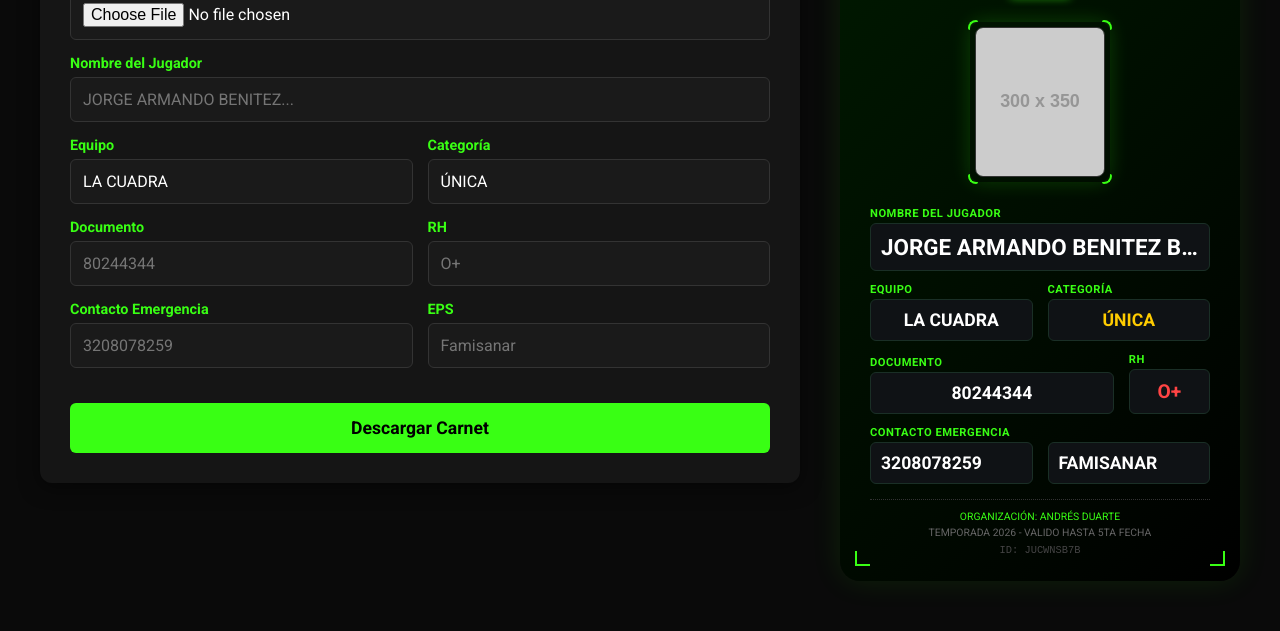
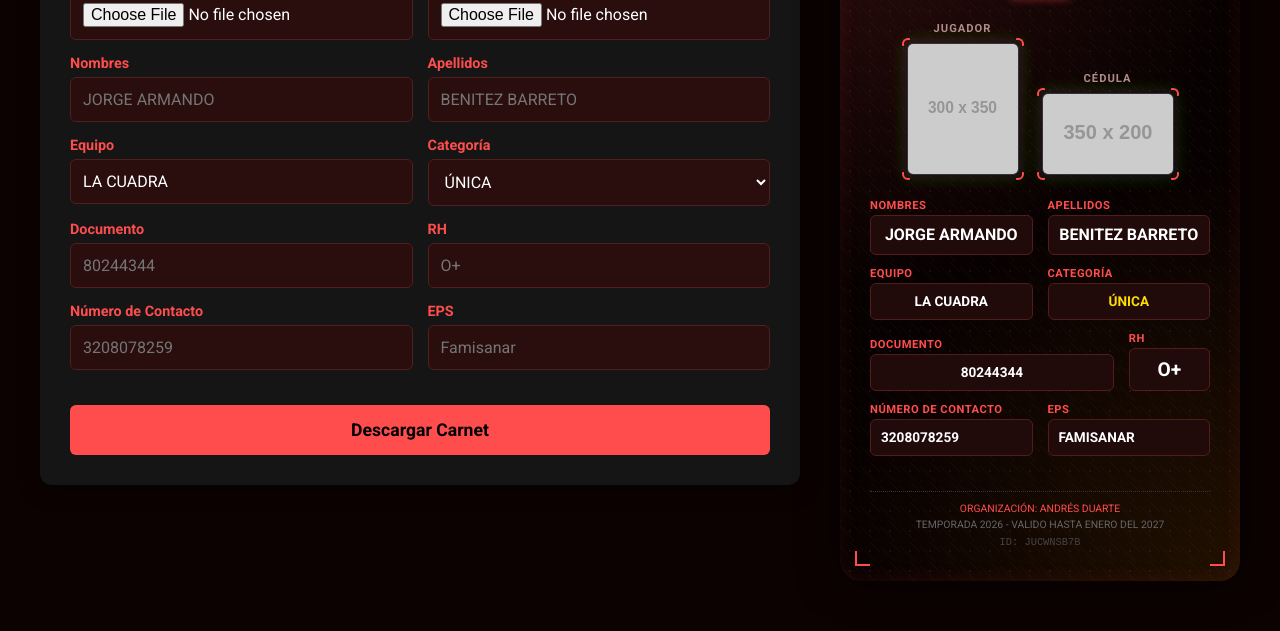
Before and after one commit to Jorge192431/football-id-card, a plain HTML site: page index.html in a window 1280 px wide. Shown: the part 169-800 px from the top of the page. Drawn offline with Linux system fonts and the light colour scheme; placeholder pictures from the web are drawn by us; a web font is replaced by a local one.

Commit message:
Version final

```diff
--- a/index.html
+++ b/index.html
@@ -1,31 +1,47 @@
 <!DOCTYPE html>
 <html lang="es">
+
 <head>
     <meta charset="UTF-8">
     <meta name="viewport" content="width=device-width, initial-scale=1.0">
     <title>Generador Carnet - Los Pinos A.D.</title>
     <link rel="preconnect" href="https://fonts.googleapis.com">
     <link rel="preconnect" href="https://fonts.gstatic.com" crossorigin>
-    <link href="https://fonts.googleapis.com/css2?family=Agency+FB:wght@700&family=Roboto:wght@400;700&display=swap" rel="stylesheet">
+    <link href="https://fonts.googleapis.com/css2?family=Agency+FB:wght@700&family=Roboto:wght@400;700&display=swap"
+        rel="stylesheet">
     <link rel="stylesheet" href="styles.css">
     <script src="https://html2canvas.hertzen.com/dist/html2canvas.min.js"></script>
 </head>
+
 <body>
     <div class="app-container">
         <!-- Form Section -->
         <div class="form-section">
             <h1>Datos del Jugador</h1>
 
+            <div class="form-row">
                 <div class="form-group">
                     <label for="photoUpload">Foto del Jugador</label>
                     <input type="file" id="photoUpload" accept="image/*">
                 </div>
-
                 <div class="form-group">
-                <label for="playerName">Nombre del Jugador</label>
-                <input type="text" id="playerName" placeholder="JORGE ARMANDO BENITEZ...">
+                    <label for="idPhotoUpload">Foto Cédula</label>
+                    <input type="file" id="idPhotoUpload" accept="image/*">
+                </div>
             </div>
 
+
+
+            <div class="form-row">
+                <div class="form-group">
+                    <label for="playerName">Nombres</label>
+                    <input type="text" id="playerName" placeholder="JORGE ARMANDO">
+                </div>
+                <div class="form-group">
+                    <label for="playerLastName">Apellidos</label>
+                    <input type="text" id="playerLastName" placeholder="BENITEZ BARRETO">
+                </div>
+            </div>
             <div class="form-row">
                 <div class="form-group">
                     <label for="teamName">Equipo</label>
@@ -33,7 +49,10 @@
                 </div>
                 <div class="form-group">
                     <label for="category">Categoría</label>
-                    <input type="text" id="category" value="ÚNICA">
+                    <select id="category">
+                        <option value="ÚNICA">ÚNICA</option>
+                        <option value="MASTER">MASTER</option>
+                    </select>
                 </div>
             </div>
 
@@ -50,7 +69,7 @@
 
             <div class="form-row">
                 <div class="form-group">
-                    <label for="emergencyContact">Contacto Emergencia</label>
+                    <label for="emergencyContact">Número de Contacto</label>
                     <input type="text" id="emergencyContact" placeholder="3208078259">
                 </div>
                 <div class="form-group">
@@ -79,9 +98,12 @@
                     <div class="green-bar"></div>
                 </div>
 
-                <div class="photo-container">
+                <div class="photos-wrapper">
+                    <div class="photo-container player-photo">
+                        <label>JUGADOR</label>
                         <div class="photo-frame">
-                        <img id="cardPhoto" src="https://via.placeholder.com/300x350/333333/cccccc?text=FOTO" alt="Foto Jugador">
+                            <img id="cardPhoto" src="https://via.placeholder.com/300x350/333333/cccccc?text=FOTO"
+                                alt="Foto Jugador">
                             <div class="photo-corner top-left"></div>
                             <div class="photo-corner top-right"></div>
                             <div class="photo-corner bottom-left"></div>
@@ -89,11 +111,32 @@
                         </div>
                     </div>
 
+                    <div class="photo-container id-photo">
+                        <label>CÉDULA</label>
+                        <div class="photo-frame landscape">
+                            <img id="cardIdPhoto" src="https://via.placeholder.com/350x200/333333/cccccc?text=CEDULA"
+                                alt="Foto Cédula">
+                            <div class="photo-corner top-left"></div>
+                            <div class="photo-corner top-right"></div>
+                            <div class="photo-corner bottom-left"></div>
+                            <div class="photo-corner bottom-right"></div>
+                        </div>
+                    </div>
+                </div>
+
                 <div class="card-details">
-                    <div class="detail-group">
-                        <label>NOMBRE DEL JUGADOR</label>
+                    <div class="detail-row">
+                        <div class="detail-group half">
+                            <label>NOMBRES</label>
                             <div class="field-box name-box">
-                            <span id="displayPlayerName">JORGE ARMANDO BENITEZ BARC...</span>
+                                <span id="displayPlayerName">JORGE ARMANDO</span>
+                            </div>
+                        </div>
+                        <div class="detail-group half">
+                            <label>APELLIDOS</label>
+                            <div class="field-box name-box">
+                                <span id="displayPlayerLastName">BENITEZ BARRETO</span>
+                            </div>
                         </div>
                     </div>
 
@@ -129,12 +172,13 @@
 
                     <div class="detail-row">
                         <div class="detail-group half">
-                            <label>CONTACTO EMERGENCIA</label>
+                            <label>NÚMERO DE CONTACTO</label>
                             <div class="field-box">
                                 <span id="displayEmergencyContact">3208078259</span>
                             </div>
                         </div>
-                        <div class="detail-group half no-label-space">
+                        <div class="detail-group half">
+                            <label>EPS</label>
                             <div class="field-box">
                                 <span id="displayEps">Famisanar</span>
                             </div>
@@ -146,7 +190,7 @@
                     <div class="dotted-line"></div>
                     <div class="footer-info">
                         <p class="org-name">ORGANIZACIÓN: ANDRÉS DUARTE</p>
-                        <p class="season-info">TEMPORADA 2026 - VALIDO HASTA 5TA FECHA</p>
+                        <p class="season-info">TEMPORADA 2026 - VALIDO HASTA ENERO DEL 2027</p>
                         <p class="card-id">ID: JUCWNSB7B</p>
                     </div>
                 </div>
@@ -155,4 +199,5 @@
     </div>
     <script src="script.js"></script>
 </body>
+
 </html>
--- a/script.js
+++ b/script.js
@@ -1,6 +1,7 @@
 // Map inputs to display elements
 const fields = [
     { input: 'playerName', display: 'displayPlayerName' },
+    { input: 'playerLastName', display: 'displayPlayerLastName' },
     { input: 'teamName', display: 'displayTeamName' },
     { input: 'category', display: 'displayCategory' },
     { input: 'documentId', display: 'displayDocumentId' },
@@ -42,6 +43,23 @@ photoInput.addEventListener('change', function (e) {
     }
 });
 
+// ID Photo upload handling
+const idPhotoInput = document.getElementById('idPhotoUpload');
+const cardIdPhoto = document.getElementById('cardIdPhoto');
+
+idPhotoInput.addEventListener('change', function (e) {
+    const file = e.target.files[0];
+    if (file) {
+        const reader = new FileReader();
+        reader.onload = function (e) {
+            cardIdPhoto.src = e.target.result;
+        }
+        reader.readAsDataURL(file);
+    }
+});
+
+
+
 // Download functionality
 document.getElementById('downloadBtn').addEventListener('click', () => {
     const cardElement = document.getElementById('idCard');
--- a/styles.css
+++ b/styles.css
@@ -1,16 +1,21 @@
 :root {
-    --bg-color: #0a0a0a;
-    --card-bg: #050505;
-    --neon-green: #39FF14;
-    --dark-green: #0a2e0a;
-    --text-white: #ffffff;
-    --text-gray: #888888;
-    --input-bg: #1a1a1a;
-    --input-border: #333333;
-    --field-bg: #0f1215;
-    --field-border: #1a2f26;
-    --highlight-yellow: #ffcc00;
-    --highlight-red: #ff4444;
+    --bg-color: #0d0202;
+    /* Dark reddish black */
+    --card-bg: #0a0101;
+    --neon-green: #ff4d4d;
+    /* Softer Neon Red */
+    --neon-accent: #ff9900;
+    /* Orange/Gold Accent */
+    --dark-green: #33000a;
+    --text-white: #ffecec;
+    --text-gray: #b08c8c;
+    --input-bg: #2a0d0d;
+    --input-border: #521e1e;
+    --field-bg: #200a0a;
+    --field-border: #521c1c;
+    --highlight-yellow: #ffdd00;
+    --highlight-red: #ffffff;
+    /* White for contrast */
 }
 
 * {
@@ -46,7 +51,7 @@ body {
     background: #151515;
     padding: 30px;
     border-radius: 12px;
-    box-shadow: 0 4px 20px rgba(0,0,0,0.5);
+    box-shadow: 0 4px 20px rgba(0, 0, 0, 0.5);
     height: fit-content;
 }
 
@@ -75,7 +80,8 @@ label {
     font-weight: bold;
 }
 
-input {
+input,
+select {
     width: 100%;
     padding: 12px;
     background: var(--input-bg);
@@ -86,7 +92,8 @@ input {
     transition: all 0.3s;
 }
 
-input:focus {
+input:focus,
+select:focus {
     border-color: var(--neon-green);
     outline: none;
     box-shadow: 0 0 5px rgba(57, 255, 20, 0.3);
@@ -121,12 +128,22 @@ input:focus {
 .id-card {
     width: 400px;
     height: 700px;
-    background: linear-gradient(135deg, #001a00 0%, #000000 100%);
+    background-color: #080101;
+    background-image:
+        /* Radial glow from top-left */
+        radial-gradient(circle at 0% 0%, rgba(255, 77, 77, 0.15) 0%, transparent 50%),
+        /* Radial glow from bottom-right */
+        radial-gradient(circle at 100% 100%, rgba(255, 150, 0, 0.1) 0%, transparent 50%),
+        /* Diagonal lines pattern */
+        repeating-linear-gradient(45deg, rgba(255, 255, 255, 0.03) 0px, rgba(255, 255, 255, 0.03) 1px, transparent 1px, transparent 10px),
+        /* Dots pattern */
+        radial-gradient(rgba(255, 255, 255, 0.05) 1px, transparent 1px);
+    background-size: 100% 100%, 100% 100%, 20px 20px, 20px 20px;
     border-radius: 20px;
     position: relative;
     padding: 30px;
     overflow: hidden;
-    box-shadow: 0 0 30px rgba(57, 255, 20, 0.1);
+    box-shadow: 0 0 40px rgba(0, 0, 0, 0.8), inset 0 0 20px rgba(255, 77, 77, 0.1);
     display: flex;
     flex-direction: column;
 }
@@ -141,10 +158,33 @@ input:focus {
     border-width: 0;
 }
 
-.top-left { top: 15px; left: 15px; border-top-width: 2px; border-left-width: 2px; }
-.top-right { top: 15px; right: 15px; border-top-width: 2px; border-right-width: 2px; }
-.bottom-left { bottom: 15px; left: 15px; border-bottom-width: 2px; border-left-width: 2px; }
-.bottom-right { bottom: 15px; right: 15px; border-bottom-width: 2px; border-right-width: 2px; }
+.top-left {
+    top: 15px;
+    left: 15px;
+    border-top-width: 2px;
+    border-left-width: 2px;
+}
+
+.top-right {
+    top: 15px;
+    right: 15px;
+    border-top-width: 2px;
+    border-right-width: 2px;
+}
+
+.bottom-left {
+    bottom: 15px;
+    left: 15px;
+    border-bottom-width: 2px;
+    border-left-width: 2px;
+}
+
+.bottom-right {
+    bottom: 15px;
+    right: 15px;
+    border-bottom-width: 2px;
+    border-right-width: 2px;
+}
 
 /* Header */
 .card-header {
@@ -178,45 +218,95 @@ input:focus {
     box-shadow: 0 0 10px var(--neon-green);
 }
 
-/* Photo */
+/* Photos Layout */
+.photos-wrapper {
+    display: flex;
+    justify-content: center;
+    gap: 15px;
+    margin-bottom: 20px;
+    align-items: flex-end;
+}
+
 .photo-container {
     display: flex;
-    justify-content: center;
-    margin-bottom: 25px;
+    flex-direction: column;
+    align-items: center;
+}
+
+.photo-container label {
+    font-size: 0.7rem;
+    margin-bottom: 4px;
+    color: var(--text-gray);
+    letter-spacing: 1px;
 }
 
 .photo-frame {
+    width: 120px;
+    height: 140px;
+    position: relative;
+    padding: 4px;
+    box-shadow: 0 0 15px rgba(57, 255, 20, 0.15);
+    border-radius: 8px;
+    background: rgba(255, 255, 255, 0.05);
+}
+
+.photo-frame.landscape {
     width: 140px;
-    height: 160px;
-    position: relative;
-    padding: 5px;
-    /* Soft glow around photo */
-    box-shadow: 0 0 20px rgba(57, 255, 20, 0.2);
-    border-radius: 10px;
+    height: 90px;
+    /* Cédula Aspect Ratio approx */
+    margin-bottom: 0;
 }
 
 .photo-frame img {
     width: 100%;
     height: 100%;
     object-fit: cover;
-    border-radius: 8px;
+    border-radius: 6px;
     border: 1px solid #333;
 }
 
 /* Specific rounded corners for photo frame decoration */
 .photo-corner {
     position: absolute;
-    width: 10px;
-    height: 10px;
+    width: 8px;
+    height: 8px;
     border-color: var(--neon-green);
     border-style: solid;
     border-width: 0;
-    border-radius: 2px;
+    border-radius: 1px;
 }
-.photo-frame .top-left { top: -2px; left: -2px; border-top-width: 2px; border-left-width: 2px; border-top-left-radius: 8px; }
-.photo-frame .top-right { top: -2px; right: -2px; border-top-width: 2px; border-right-width: 2px; border-top-right-radius: 8px; }
-.photo-frame .bottom-left { bottom: -2px; left: -2px; border-bottom-width: 2px; border-left-width: 2px; border-bottom-left-radius: 8px; }
-.photo-frame .bottom-right { bottom: -2px; right: -2px; border-bottom-width: 2px; border-right-width: 2px; border-bottom-right-radius: 8px; }
+
+.photo-frame .top-left {
+    top: -1px;
+    left: -1px;
+    border-top-width: 2px;
+    border-left-width: 2px;
+    border-top-left-radius: 6px;
+}
+
+.photo-frame .top-right {
+    top: -1px;
+    right: -1px;
+    border-top-width: 2px;
+    border-right-width: 2px;
+    border-top-right-radius: 6px;
+}
+
+.photo-frame .bottom-left {
+    bottom: -1px;
+    left: -1px;
+    border-bottom-width: 2px;
+    border-left-width: 2px;
+    border-bottom-left-radius: 6px;
+}
+
+.photo-frame .bottom-right {
+    bottom: -1px;
+    right: -1px;
+    border-bottom-width: 2px;
+    border-right-width: 2px;
+    border-bottom-right-radius: 6px;
+}
 
 
 /* Details */
@@ -247,40 +337,65 @@ input:focus {
 .field-box span {
     color: white;
     font-weight: bold;
-    font-size: 1.1rem;
+    font-size: 0.85rem;
     display: block;
-    white-space: nowrap;
-    overflow: hidden;
-    text-overflow: ellipsis;
+    white-space: normal;
+    /* Allow wrapping */
+    word-wrap: break-word;
+    line-height: 1.1;
     text-transform: uppercase;
 }
 
 .name-box span {
-    font-size: 1.4rem;
+    font-size: 1rem;
     text-align: center;
 }
 
 .detail-row {
     display: flex;
     gap: 15px;
-    align-items: flex-end; /* Align boxes bottom */
+    align-items: flex-end;
+    /* Align boxes bottom */
 }
 
-.detail-group.half { flex: 1; }
-.detail-group.large-half { flex: 1.5; }
-.detail-group.small-half { flex: 0.5; }
+.detail-group.half {
+    flex: 1;
+}
+
+.detail-group.large-half {
+    flex: 1.5;
+}
+
+.detail-group.small-half {
+    flex: 0.5;
+}
 
 .no-label-space {
-    padding-top: 16px; /* Compensate for missing label visually if needed, though grid better */
+    padding-top: 16px;
+    /* Compensate for missing label visually if needed, though grid better */
     margin-top: auto;
 }
 
 /* Text Highlights */
-.highlight-text { color: var(--highlight-yellow) !important; text-align: center; }
-.highlight-red { color: var(--highlight-red) !important; text-align: center; }
+.highlight-text {
+    color: var(--highlight-yellow) !important;
+    text-align: center;
+}
 
-#displayTeamName, #displayDocumentId, #displayCategory { text-align: center; }
-#displayBloodType { font-size: 1.2rem; }
+.highlight-red {
+    color: var(--highlight-red) !important;
+    text-align: center;
+}
+
+#displayTeamName,
+#displayDocumentId,
+#displayCategory {
+    text-align: center;
+}
+
+#displayBloodType {
+    font-size: 1.2rem;
+}
 
 /* Footer */
 .card-footer {
@@ -302,5 +417,12 @@ input:focus {
     font-weight: 500;
 }
 
-.footer-info .org-name { color: var(--neon-green); }
-.footer-info .card-id { color: #444; margin-top: 5px; font-family: monospace; }
+.footer-info .org-name {
+    color: var(--neon-green);
+}
+
+.footer-info .card-id {
+    color: #444;
+    margin-top: 5px;
+    font-family: monospace;
+}
```
Lines whose indentation alone changed are shown as unchanged.
